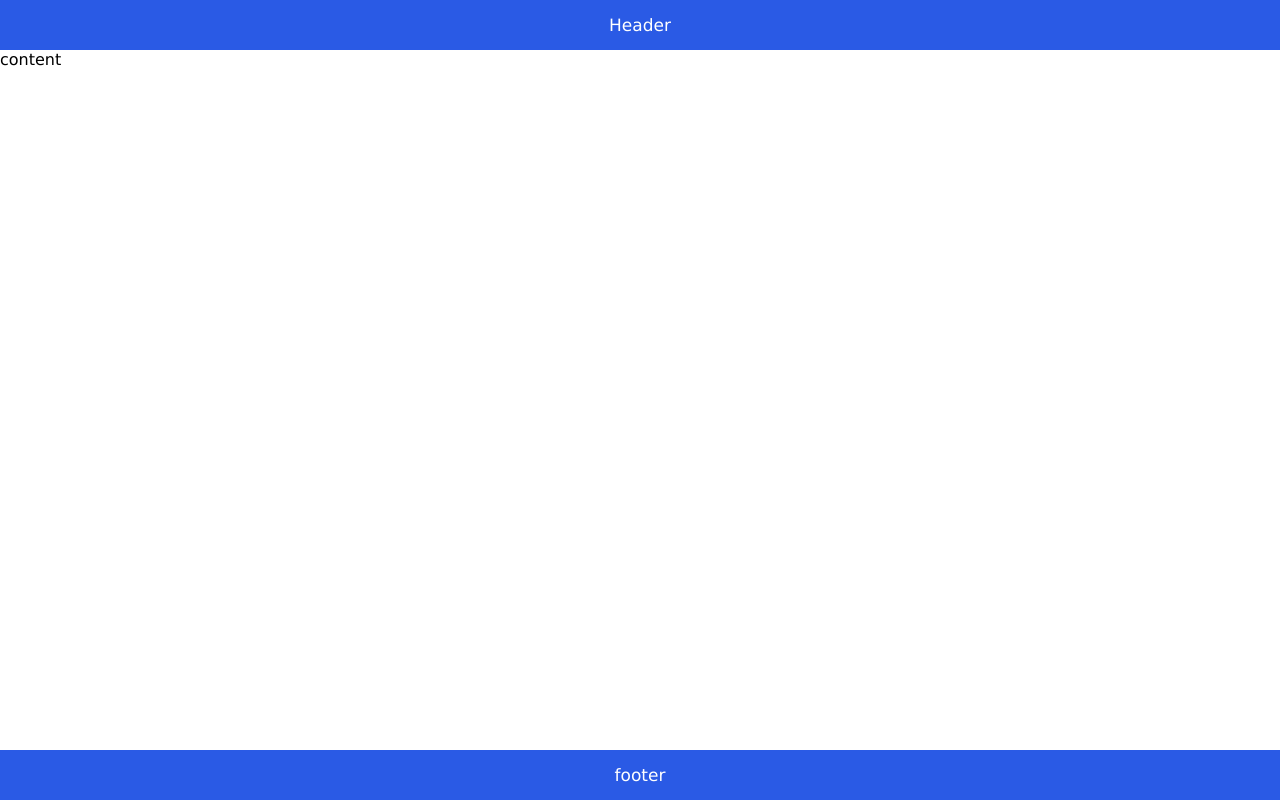
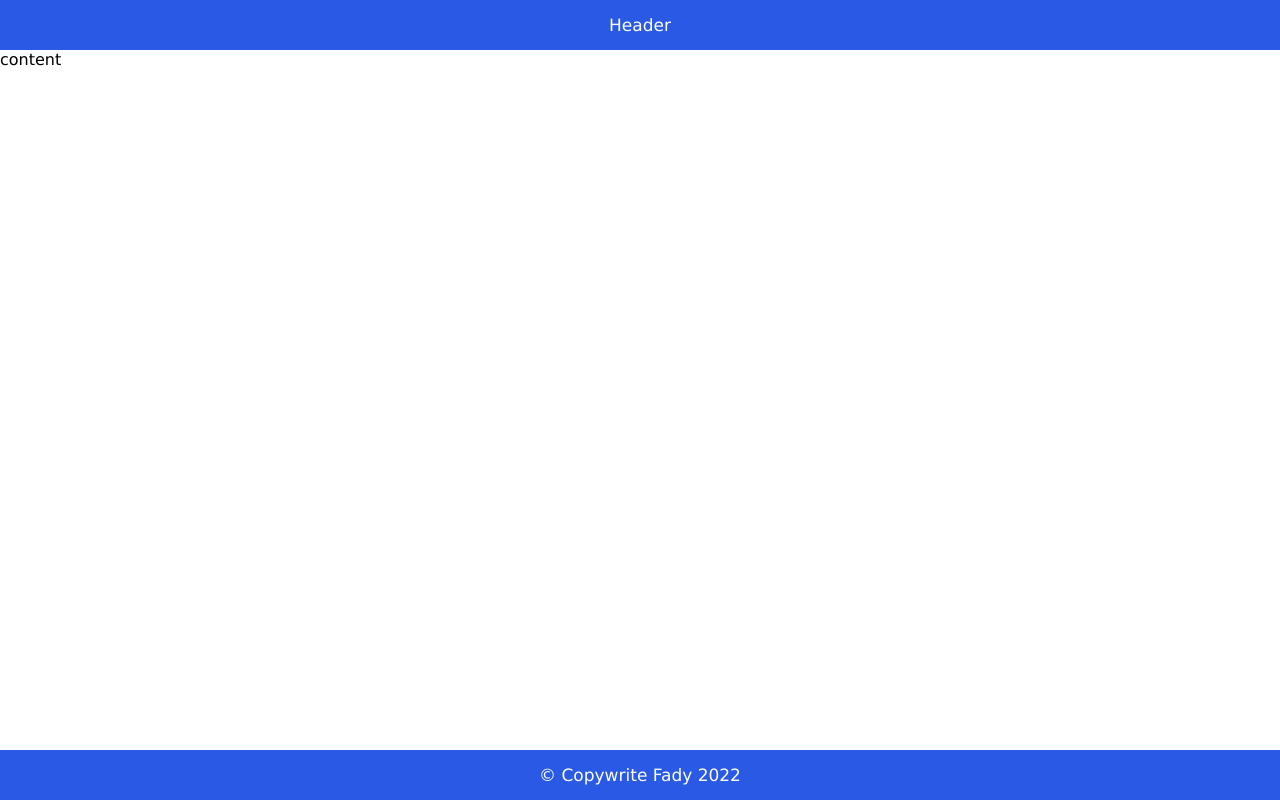
Before and after one commit to fady164/shopping-cart, a React (Create React App) app in the folder client/: page / in a window 1280 px wide. Built offline with nearby package versions, Linux system fonts and the light colour scheme.

Commit message:
footer-comp

```diff
--- a/client/package.json
+++ b/client/package.json
@@ -15,7 +15,7 @@
       "web-vitals": "^2.1.4"
    },
    "scripts": {
-      "sass": "gulp sass",
+      "watch": "gulp watch",
       "start": "react-scripts start",
       "build": "react-scripts build",
       "test": "react-scripts test",
--- a/client/src/App.js
+++ b/client/src/App.js
@@ -1,4 +1,5 @@
 import "./App.css";
+import Footer from "./components/Footer/Footer";
 import Header from "./components/Header/Header";
 
 function App() {
@@ -6,7 +7,7 @@
       <div className="layout">
          <Header />
          <main>content</main>
-         <footer>footer</footer>
+         <Footer />
       </div>
    );
 }
--- /dev/null
+++ b/client/src/components/Footer/Footer.jsx
@@ -0,0 +1,6 @@
+import React from "react";
+import "../../css/Footer/Footer.css";
+
+export default function Footer() {
+   return <footer>&copy; Copywrite Fady 2022</footer>;
+}
--- /dev/null
+++ b/client/src/components/Footer/Footer.scss
@@ -0,0 +1,9 @@
+footer {
+   grid-area: footer;
+   background-color: #2a5ae5;
+   color: #fff;
+   display: flex;
+   justify-content: center;
+   align-items: center;
+   font-size: 17px;
+}
--- /dev/null
+++ b/client/src/css/Footer/Footer.css
@@ -0,0 +1,9 @@
+footer {
+  grid-area: footer;
+  background-color: #2a5ae5;
+  color: #fff;
+  display: flex;
+  justify-content: center;
+  align-items: center;
+  font-size: 17px;
+}
--- a/client/src/index.css
+++ b/client/src/index.css
@@ -17,12 +17,3 @@
 main {
    grid-area: main;
 }
-footer {
-   grid-area: footer;
-   background-color: #2a5ae5;
-   color: #fff;
-   display: flex;
-   justify-content: center;
-   align-items: center;
-   font-size: 17px;
-}
```
Also changed, not shown: client/gulpfile.js (+9 -0 lines).
